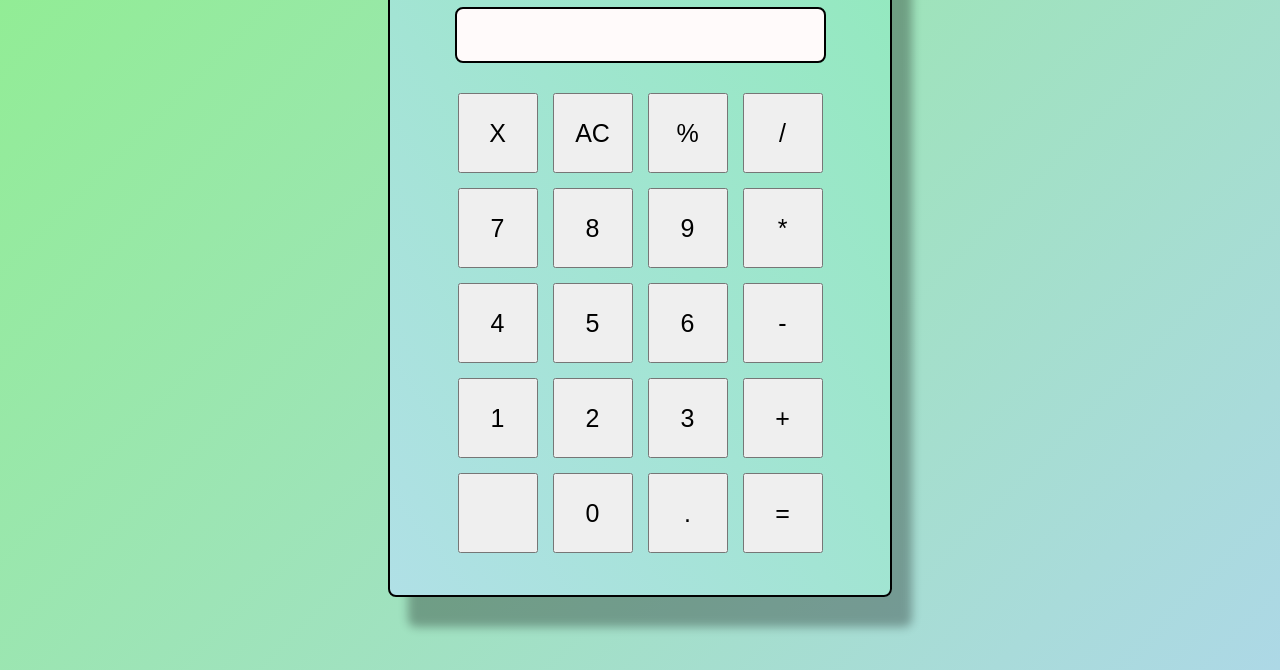
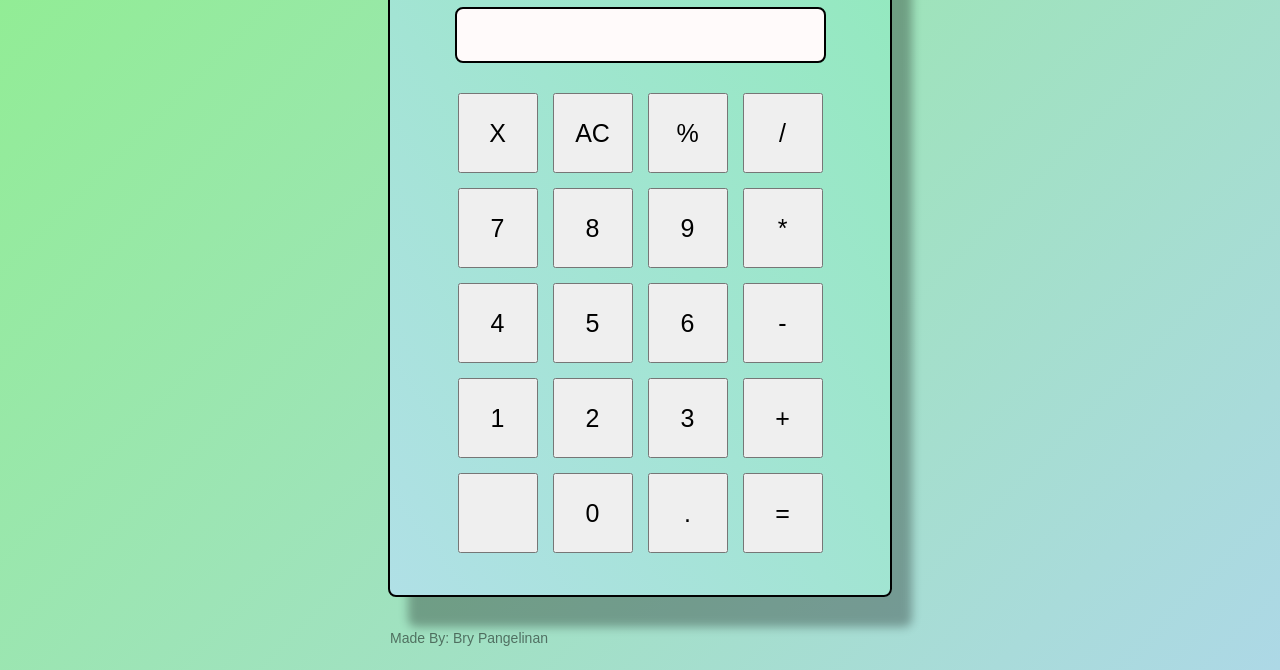
Before and after one commit to rlybrxy/rlybrxy.github.io, a plain HTML site: page index.html in a window 1280 px wide. Shown: the part 130-800 px from the top of the page. Drawn offline with Linux system fonts and the light colour scheme.

Commit message:
add some stuff to css and addeed a foot note at the bottom

```diff
--- a/index.html
+++ b/index.html
@@ -32,7 +32,7 @@
            <button class = "decimal">.</button>
            <button id = "equal">=</button>
        </div>
-
+       <p class = "footer">Made By: Bry Pangelinan</p>
    </div>
    <script src="script.js"></script>
  </body>
```
